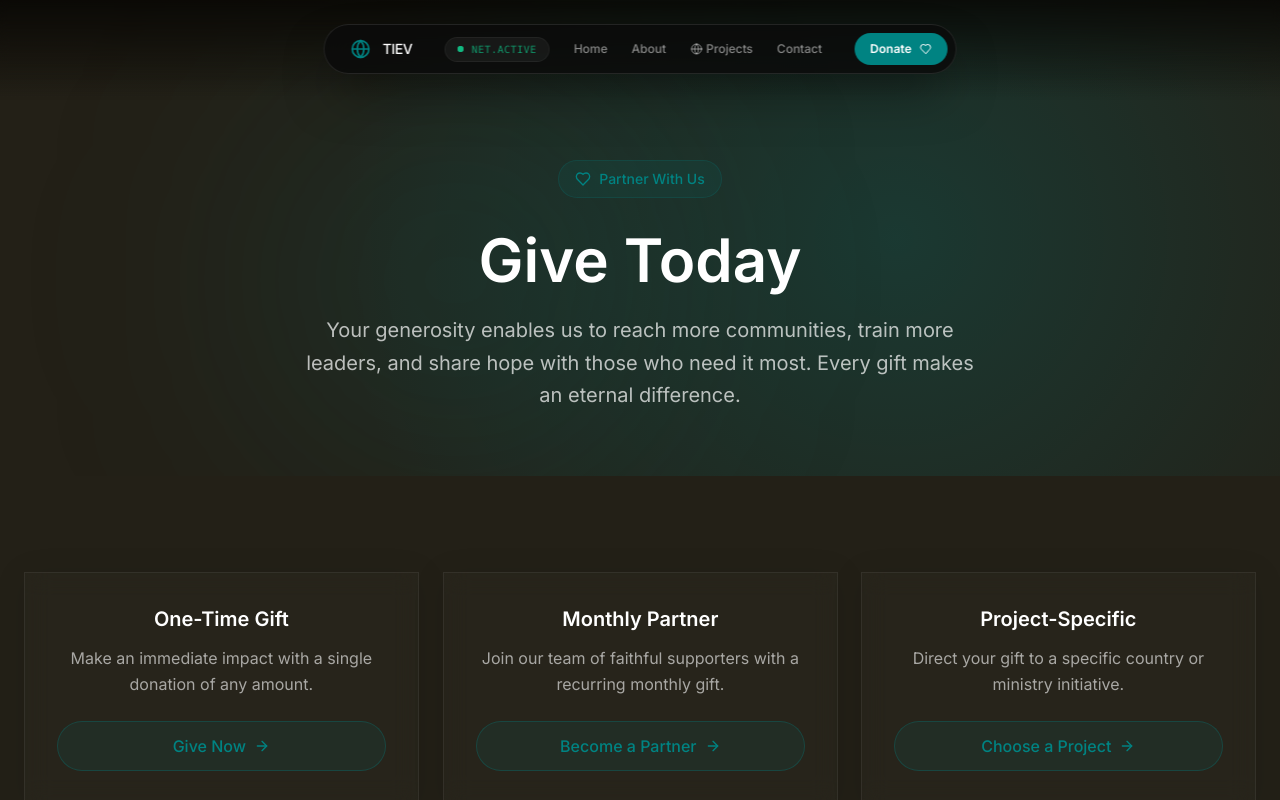
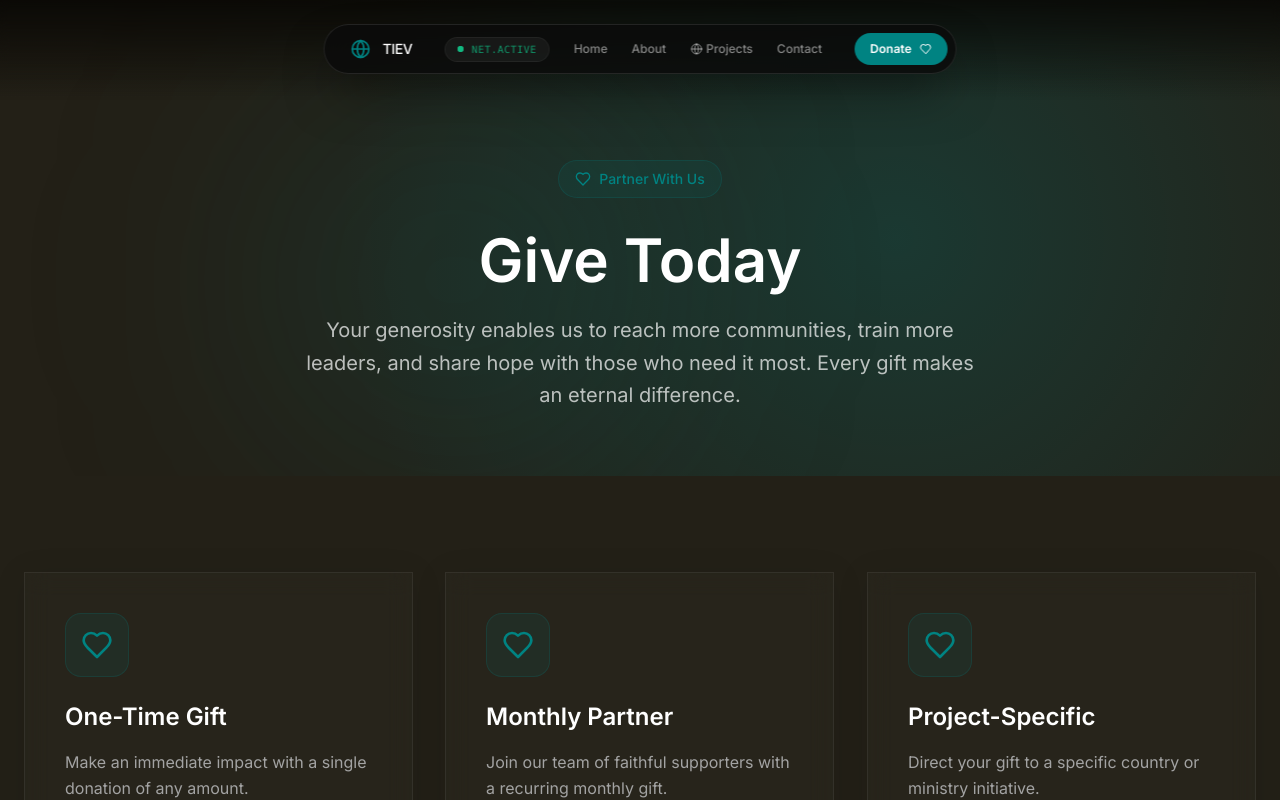
Before and after one commit to Abdalkaderdev/tiev, a Next.js app: page /donate in a window 1280 px wide. Shown: the top 800 px of the page. Built offline with nearby package versions, Linux system fonts and the light colour scheme.

Commit message:
feat(donate): improve donation cards with icons and better visual hierarchy

```diff
--- a/app/donate/page.tsx
+++ b/app/donate/page.tsx
@@ -54,18 +54,26 @@ export default function DonatePage() {
             {/* Giving Options */}
             <section className="relative py-24 overflow-hidden">
                 <div className="max-w-7xl mx-auto px-6">
-                    <div className="grid grid-cols-1 md:grid-cols-3 gap-6">
+                    <div className="grid grid-cols-1 md:grid-cols-3 gap-8">
                         {givingOptions.map((option, index) => (
-                            <SpotlightCard key={index} className="p-8">
-                                <div className="flex flex-col h-full text-center">
-                                    <h3 className="text-xl font-semibold text-white mb-3">{option.title}</h3>
-                                    <p className="text-white/60 leading-relaxed flex-grow mb-6">{option.description}</p>
+                            <SpotlightCard key={index} className="p-10 group hover:border-brand-teal/40 transition-all" spotlightColor="emerald">
+                                <div className="flex flex-col h-full">
+                                    {/* Icon */}
+                                    <div className="w-16 h-16 rounded-2xl bg-brand-teal/10 flex items-center justify-center mb-6 border border-brand-teal/20 group-hover:scale-110 group-hover:bg-brand-teal/20 transition-all">
+                                        <Heart className="w-8 h-8 text-brand-teal" />
+                                    </div>
+
+                                    {/* Content */}
+                                    <h3 className="text-2xl font-semibold text-white mb-4">{option.title}</h3>
+                                    <p className="text-neutral-400 leading-relaxed flex-grow mb-8 text-base">{option.description}</p>
+
+                                    {/* CTA Button */}
                                     <Link
                                         href={option.link}
-                                        className="inline-flex items-center justify-center gap-2 px-6 py-3 rounded-full bg-brand-teal/10 border border-brand-teal/30 text-brand-teal hover:bg-brand-teal/20 transition-colors font-medium"
+                                        className="inline-flex items-center justify-center gap-2 px-6 py-3.5 rounded-full bg-brand-teal/10 border border-brand-teal/30 text-brand-teal hover:bg-brand-teal hover:text-white hover:border-brand-teal transition-all font-medium group-hover:shadow-[0_0_30px_rgba(0,131,130,0.3)]"
                                     >
                                         {option.cta}
-                                        <ArrowRight className="w-4 h-4" />
+                                        <ArrowRight className="w-4 h-4 group-hover:translate-x-1 transition-transform" />
                                     </Link>
                                 </div>
                             </SpotlightCard>
```
